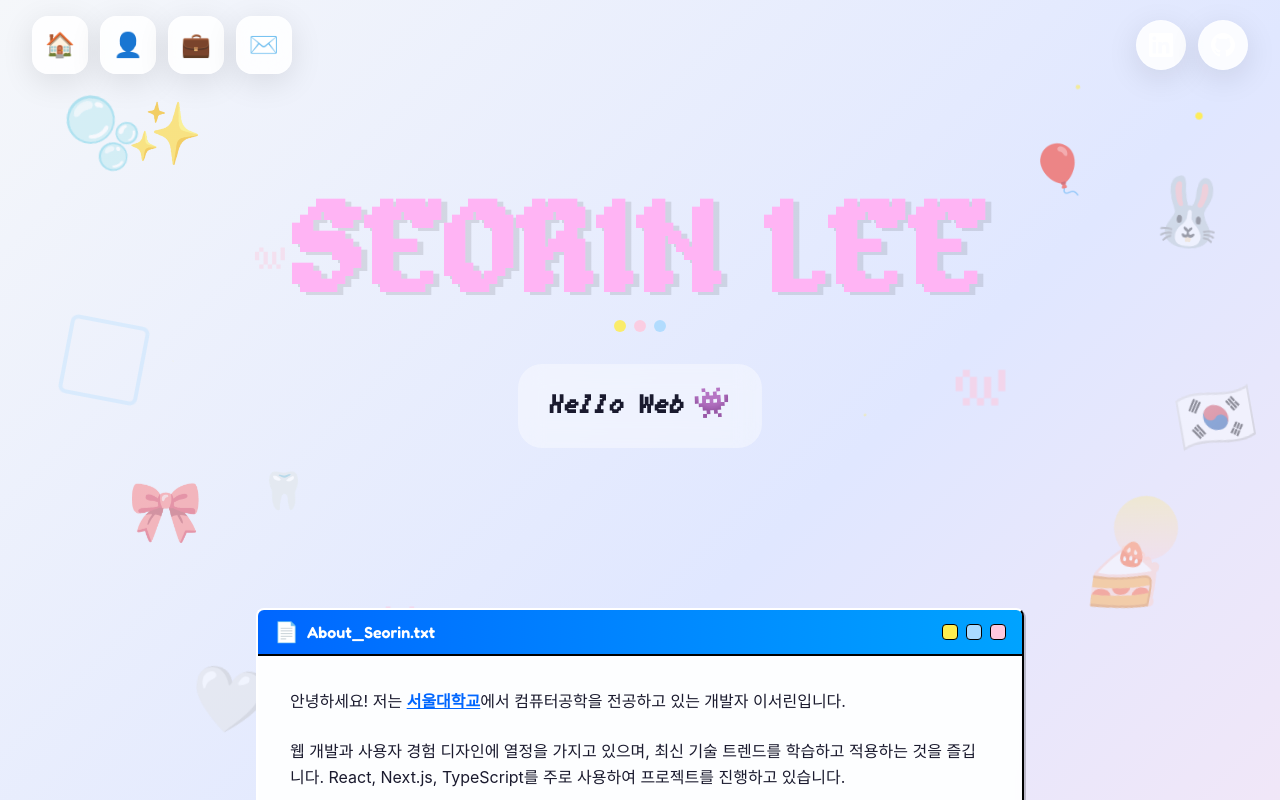
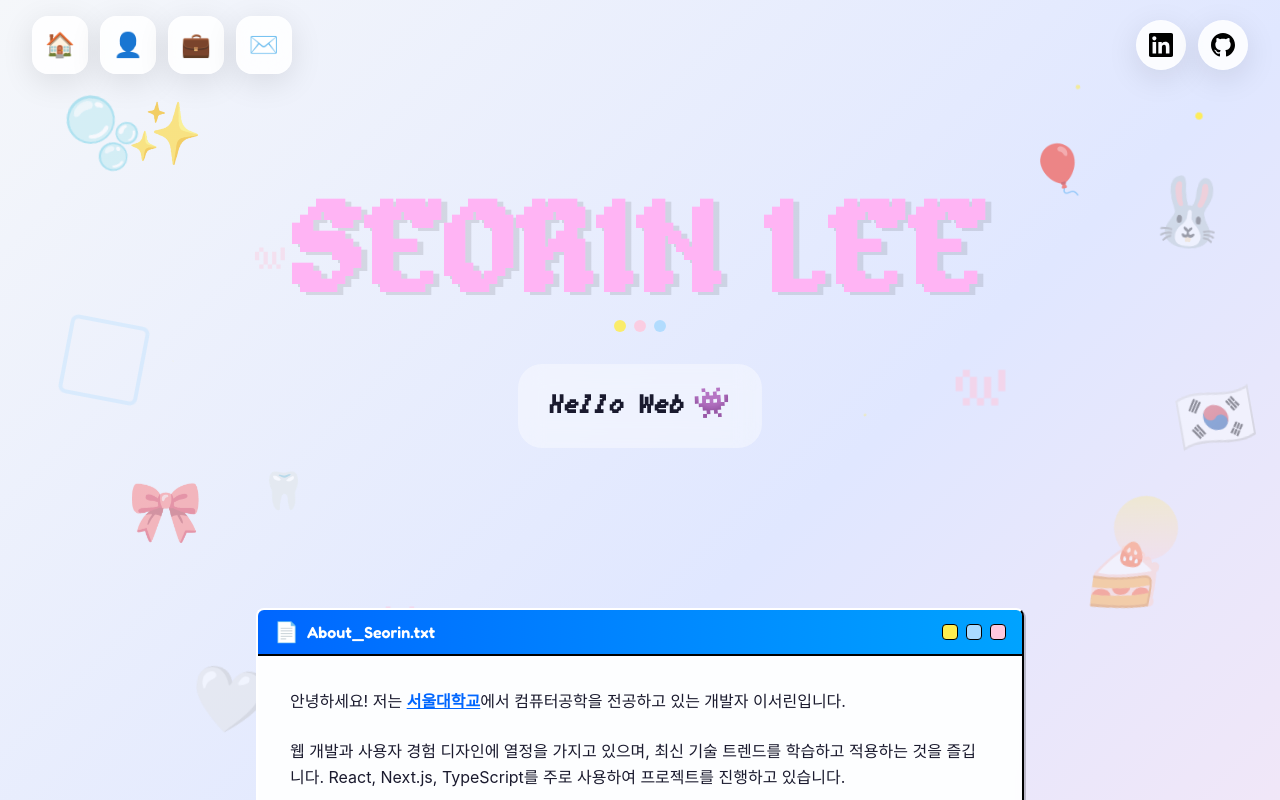
Before and after one commit to seorin-lee/seorin-l-web, a Next.js app: page / in a window 1280 px wide. Shown: the top 800 px of the page. Built offline with nearby package versions, Linux system fonts and the light colour scheme; a web font is replaced by a local one.

Commit message:
fix icon color

```diff
--- a/app/components/Navigation.tsx
+++ b/app/components/Navigation.tsx
@@ -13,23 +13,23 @@ export default function Navigation() {
   const socialLinks = [
     {
       icon: (
-        <svg className="w-5 h-5 md:w-6 md:h-6" fill="currentColor" viewBox="0 0 24 24">
+        <svg className="w-5 h-5 md:w-6 md:h-6 text-black" fill="currentColor" viewBox="0 0 24 24">
           <path d="M20.447 20.452h-3.554v-5.569c0-1.328-.027-3.037-1.852-3.037-1.853 0-2.136 1.445-2.136 2.939v5.667H9.351V9h3.414v1.561h.046c.477-.9 1.637-1.85 3.37-1.85 3.601 0 4.267 2.37 4.267 5.455v6.286zM5.337 7.433c-1.144 0-2.063-.926-2.063-2.065 0-1.138.92-2.063 2.063-2.063 1.14 0 2.064.925 2.064 2.063 0 1.139-.925 2.065-2.064 2.065zm1.782 13.019H3.555V9h3.564v11.452zM22.225 0H1.771C.792 0 0 .774 0 1.729v20.542C0 23.227.792 24 1.771 24h20.451C23.2 24 24 23.227 24 22.271V1.729C24 .774 23.2 0 22.222 0h.003z" />
         </svg>
       ),
       href: 'https://linkedin.com',
       label: 'LinkedIn',
-      color: 'from-[#0077b5] to-[#00a0dc]',
+      color: 'from-black to-black',
     },
     {
       icon: (
-        <svg className="w-5 h-5 md:w-6 md:h-6" fill="currentColor" viewBox="0 0 24 24">
+        <svg className="w-5 h-5 md:w-6 md:h-6 text-black" fill="currentColor" viewBox="0 0 24 24">
           <path d="M12 0c-6.626 0-12 5.373-12 12 0 5.302 3.438 9.8 8.207 11.387.599.111.793-.261.793-.577v-2.234c-3.338.726-4.033-1.416-4.033-1.416-.546-1.387-1.333-1.756-1.333-1.756-1.089-.745.083-.729.083-.729 1.205.084 1.839 1.237 1.839 1.237 1.07 1.834 2.807 1.304 3.492.997.107-.775.418-1.305.762-1.604-2.665-.305-5.467-1.334-5.467-5.931 0-1.311.469-2.381 1.236-3.221-.124-.303-.535-1.524.117-3.176 0 0 1.008-.322 3.301 1.23.957-.266 1.983-.399 3.003-.404 1.02.005 2.047.138 3.006.404 2.291-1.552 3.297-1.23 3.297-1.23.653 1.653.242 2.874.118 3.176.77.84 1.235 1.911 1.235 3.221 0 4.609-2.807 5.624-5.479 5.921.43.372.823 1.102.823 2.222v3.293c0 .319.192.694.801.576 4.765-1.589 8.199-6.086 8.199-11.386 0-6.627-5.373-12-12-12z" />
         </svg>
       ),
       href: 'https://github.com',
       label: 'GitHub',
-      color: 'from-[#333] to-[#24292e]',
+      color: 'from-black to-black',
     },
   ];
 
```
